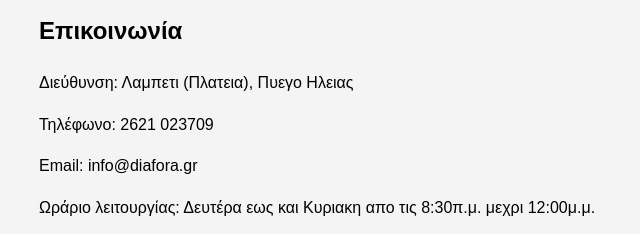
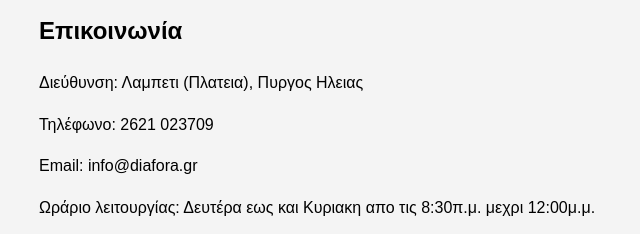
Before and after one commit to DIAFORARestaurant/H-DIAFORA, a plain HTML site: page index.html in a window 1280 px wide. Shown: the part 3186-3420 px from the top of the page, 89-729 px from the left. Drawn offline with Linux system fonts and the light colour scheme.

Commit message:
Update index.html
fixed letter faults

```diff
--- a/index.html
+++ b/index.html
@@ -168,7 +168,7 @@
 
     <section id="contact" class="container">
         <h2>Επικοινωνία</h2>
-        <p>Διεύθυνση: Λαμπετι (Πλατεια), Πυεγο Ηλειας</p>
+        <p>Διεύθυνση: Λαμπετι (Πλατεια), Πυργος Ηλειας</p>
         <p>Τηλέφωνο: 2621 023709</p>
         <p>Email: info@diafora.gr</p>
         <p>Ωράριο λειτουργίας: Δευτέρα εως και Κυριακη απο τις 8:30π.μ. μεχρι 12:00μ.μ.</p>
```
